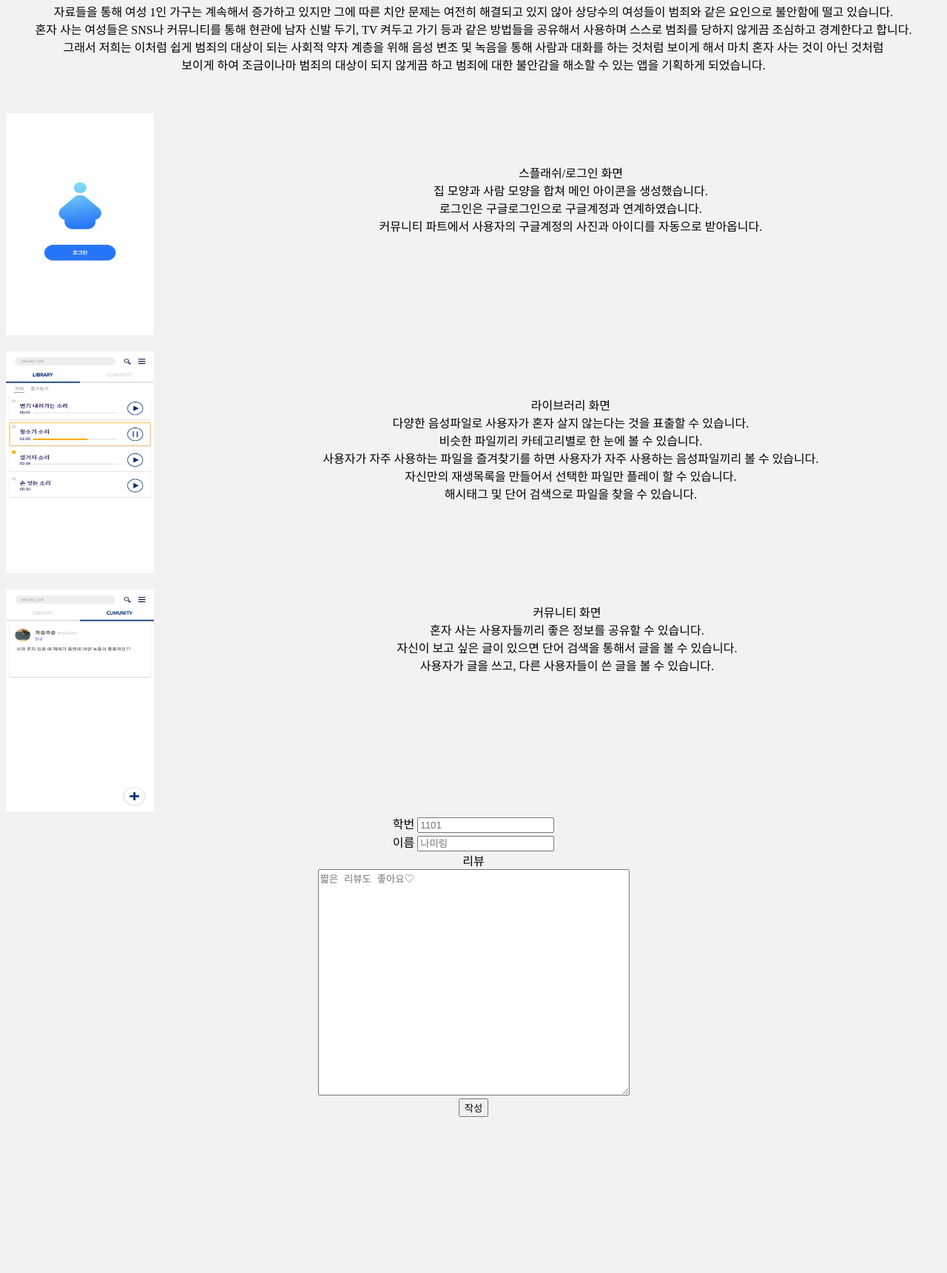
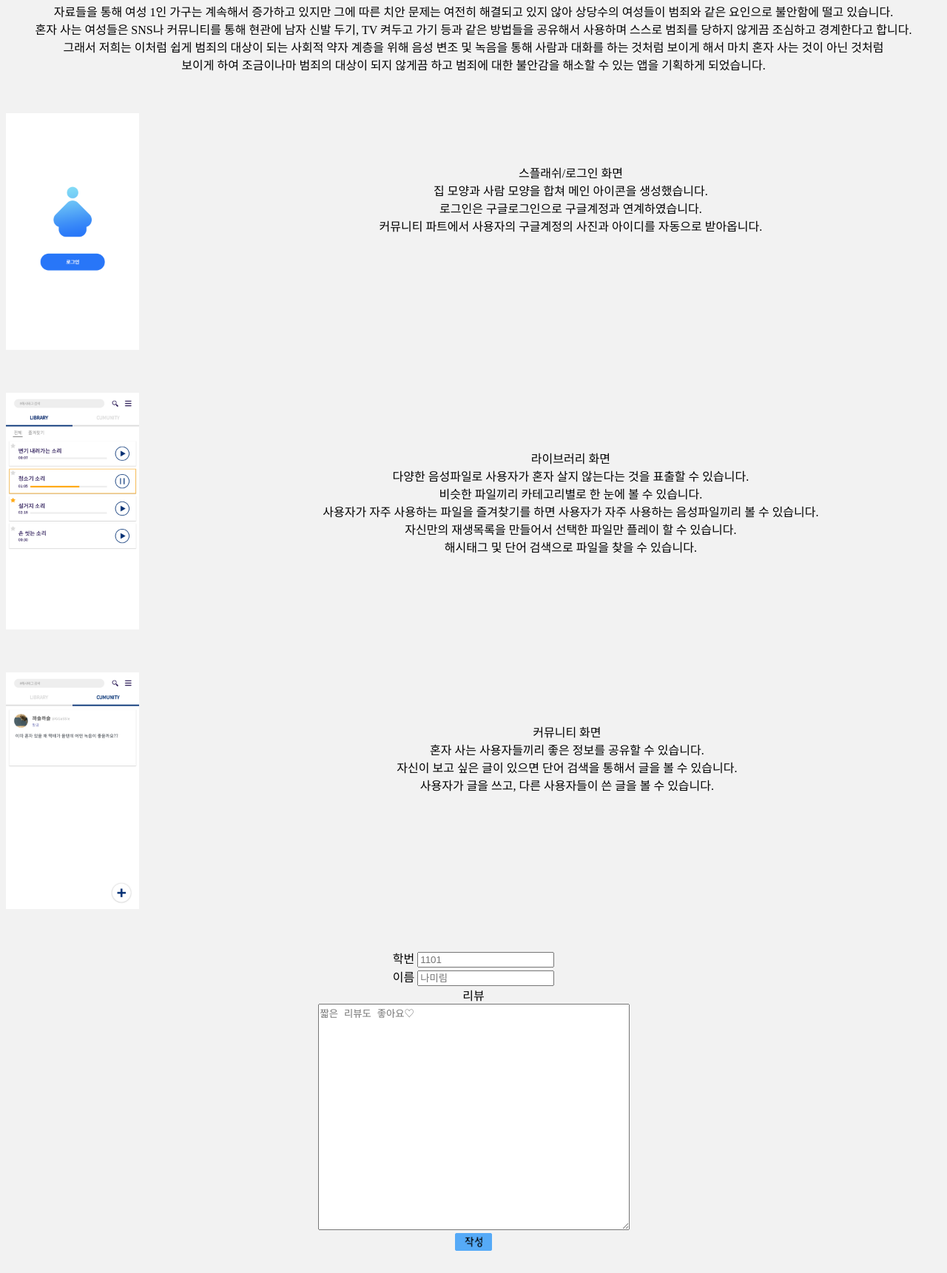
Before and after one commit to Jihyun503/alone_website, a plain HTML site: page index.html in a window 1280 px wide. Shown: the part 1721-3442 px from the top of the page at 74% size. Before the commit the page ends 3239 px from the top, so only its background shows below. Drawn offline with nearby package versions, Linux system fonts and the light colour scheme.

Commit message:
fade in 효과 및 버튼 수정

```diff
--- a/index.html
+++ b/index.html
@@ -30,7 +30,7 @@
 }
 #d a:hover {color:#2762a9;}
 
-    div {margin:0; padding:0; box-sizing:border-box;}
+    div {margin:0; padding:0; box-sizing:border-box; }
     li {list-style-type:none;}
     .clear:after {content:""; display:block; clear:both;}
 
@@ -48,8 +48,12 @@
         .content {float:left; width:80%;}
         .aside {clear:both;}
     }
+    .hideme{
+        opacity: 0;
+    }
 </style>
 <script src="https://www.gstatic.com/firebasejs/4.9.1/firebase.js"></script>
+<script src="//cdnjs.cloudflare.com/ajax/libs/jquery/3.2.1/jquery.min.js"></script>
 <script>
 
     var config = {
@@ -65,10 +69,27 @@ function insert(name, number, text){
     if(name == "" || number == "" || text == ""){
         alert("빈칸을 모두 입력해주세요");
     }
+    else{
     database.ref('review/').push({"number": number, "name": name, "text": text})
     alert("작성이 완료되었습니다!")
+    }
     window.location.reload();
 }
+$(document).ready(function() {
+    /* 1 */
+    $(window).scroll( function(){
+        /* 2 */
+        $('.hideme').each( function(i){
+            var bottom_of_object = $(this).offset().top + $(this).outerHeight();
+            var bottom_of_window = $(window).scrollTop() + $(window).height();
+            /* 3 */
+            if( bottom_of_window > bottom_of_object/2 ){
+                $(this).animate({'opacity':'1'},3200);
+            }
+        });
+    });
+});
+
 </script>
 </head>
 <body>
@@ -88,7 +109,7 @@ function insert(name, number, text){
 
            <div class="aside">
               <img src ="img/bg.jpg" width="100%" height = "100%">
-	        <a name="back"><div><br><br><br>
+	        <a name="back"><div class="hideme"><br><br><br>
 	         <center>
 최근 들어 결혼에 대한 가치관이 필수에서 선택으로 변화함에 따라 1인 가구 수가 증가하고 있습니다.<br>
 특히 그 중에서도 여성의 1인 가구 수는 여성의 사회진출 증가와 같은 요인으로 매년 끊임없이 증가하고 있습니다.<br>
@@ -96,7 +117,6 @@ function insert(name, number, text){
 그래서 여성 1인 가구에 대한 치안 문제가 새로운 사회 문제로 대두되었고 이를 해결하기 위해 많은 노력을 해왔습니다. <br>
 그러나 현재까지 여성 가구에 대한 치안은 여전히 안전함에 미치지 못하고 있고, 그에 따른 범죄도 줄어들지 않고 있어 아직 많은 여성 1인 가구들이 안전에 대한 두려움을 겪고 있습니다.<br>
 	       </center>
-	       </div>
 		    </div>
 
 
@@ -139,21 +159,30 @@ function insert(name, number, text){
         <a name="function">
        	<div id="container" class="clear"><br><br><br>
             <div class="lnb">
-            <img src="img/first_main.png" width=200 height=300>
-            <br><br><img src="img/library2.png" width=200 height=300>
-            <br><br><img src="img/commu.png" width=200 height=300>
+            <div class="img1">
+                    <img src="img/first_main.png" width=180 height=320>
+                </div>
+            <br><br><br>
+                <div class="img2">
+                    <img src="img/library2.png" width=180 height=320>
+                </div>
+            <br><br><br>
+                <div class="img3" style="width:180px; height:320px;">
+                    <img src="img/commu.png" width=180 height=320>
+                    <!--<div class="text3"><p>커뮤니티 화면</p></div>-->
+                </div>
             </div>
             <div class="content"><br>
             <div class="content1">
                 <center>
 스플래쉬/로그인 화면<br>집 모양과 사람 모양을 합쳐 메인 아이콘을 생성했습니다.<br>로그인은 구글로그인으로 구글계정과 연계하였습니다.<br>커뮤니티 파트에서 사용자의 구글계정의 사진과 아이디를 자동으로 받아옵니다.
-                   </center></div><br>
+                   </center></div><br><br><br><br><br>
                 <div class="content2">
                 <center>
                 라이브러리 화면<br>
                 다양한 음성파일로 사용자가 혼자 살지 않는다는 것을 표출할 수 있습니다.<br>비슷한 파일끼리 카테고리별로 한 눈에 볼 수 있습니다.<br>사용자가 자주 사용하는 파일을 즐겨찾기를 하면 사용자가 자주 사용하는 음성파일끼리 볼 수 있습니다.<br>자신만의 재생목록을 만들어서 선택한 파일만 플레이 할 수 있습니다.<br>해시태그 및 단어 검색으로 파일을 찾을 수 있습니다.
 </center>
-                </div><br><br><br><br><br><br><br>
+                </div><br><br><br><br><br><br><br><br><br><br><br><br>
                 <div class="content3">
                 <center>
                 커뮤니티 화면<br>
@@ -169,11 +198,12 @@ function insert(name, number, text){
         <footer>
           <div id="reviw_write">
 <center>
+<br><br><br>
 <form>
 학번 <input type="text" name="number" id="number" placeholder="1101"><br>
 이름 <input type="text" name="name" id="name" placeholder="나미림"><br>
 리뷰 <br><textarea rows="20" cols="50" id="text" placeholder="짧은 리뷰도 좋아요♡"></textarea><br>
-<input type="submit" value="작성" onclick="insert(this.form.name.value, this.form.number.value, this.form.text.value)">
+    <input type="image" src="img/submit.png" border="0" onclick="insert(this.form.name.value, this.form.number.value, this.form.text.value)" style="width:50px; height:24px;">
 </form>
 </center>
 </div>
@@ -189,4 +219,5 @@ onfocus='this.blur()'>
 src="img/up.png"
 style="width:40px; height:40px; border-radius: 15px;"/>
 </a>
+<br>
 </body>
```
Also changed, not shown: img/submit.png (added).
